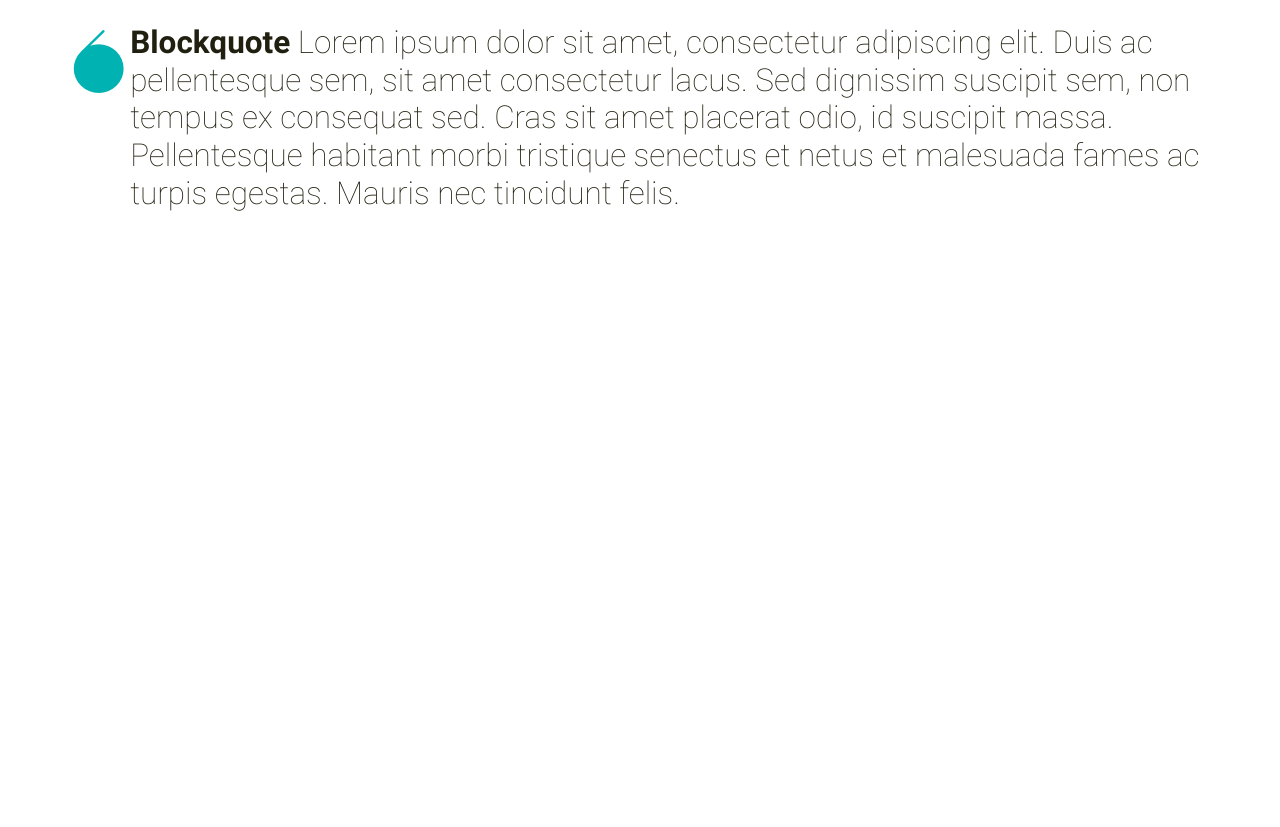
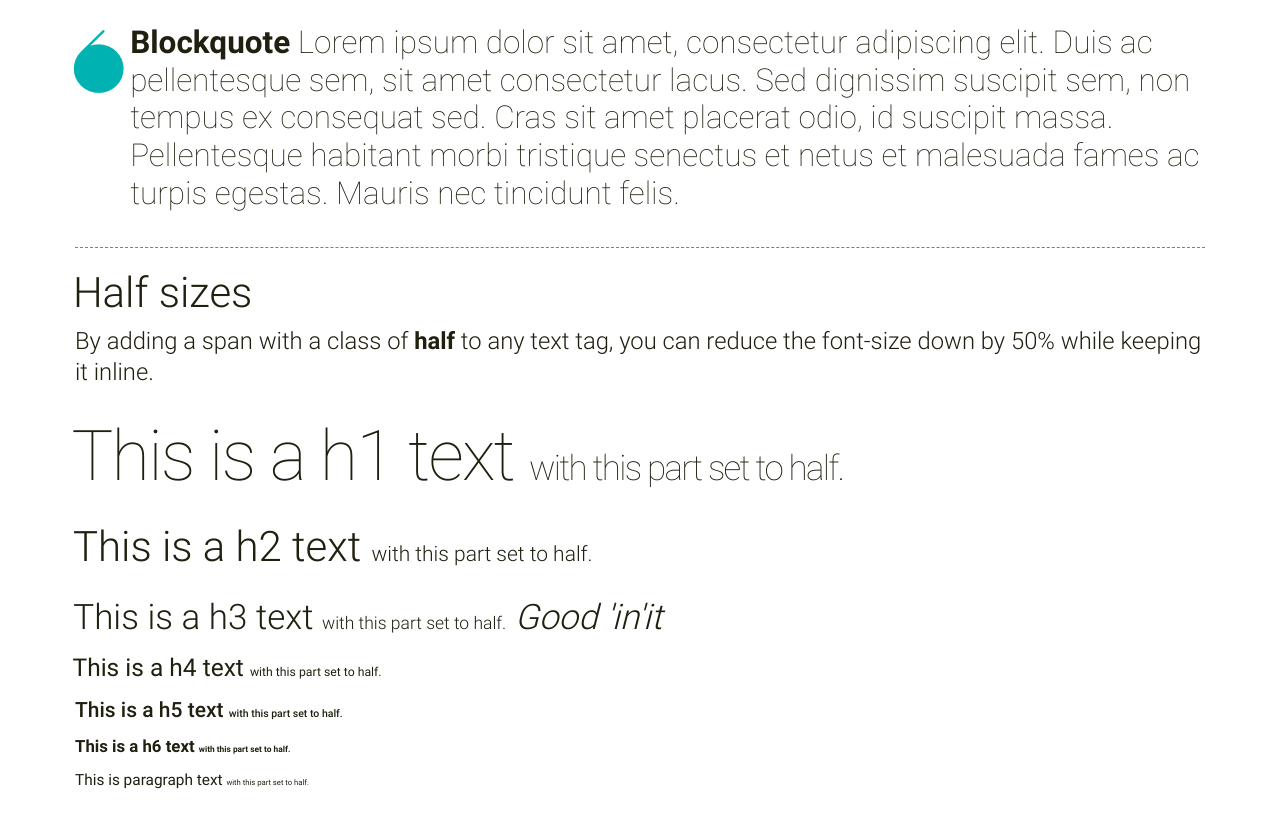
Before and after one commit to SimonSharville/Bootstrap_Boilerplate, a plain HTML site: page docs/ui/typography.html in a window 1280 px wide. Shown: the part 4747-5574 px from the top of the page. Before the commit the page ends 5074 px from the top, so only its background shows below. Drawn offline with nearby package versions, Linux system fonts and the light colour scheme.

Commit message:
Added Half-sizes to typography

```diff
--- a/docs/ui/typography.html
+++ b/docs/ui/typography.html
@@ -218,10 +218,21 @@
             <div class="col-xs-12">
               <blockquote class="quote"><strong>Blockquote</strong> Lorem ipsum dolor sit amet, consectetur adipiscing elit. Duis ac pellentesque sem, sit amet consectetur lacus. Sed dignissim suscipit sem, non tempus ex consequat sed. Cras sit amet placerat odio, id suscipit massa. Pellentesque habitant morbi tristique senectus et netus et malesuada fames ac turpis egestas. Mauris nec tincidunt felis.</blockquote>
             </div>
+        </div>
 
-
-
-
+        <div class="row">
+          <div class="col-xs-12">
+            <div class="divider-dashed"></div>
+            <h2>Half sizes</h2>
+            <p class="intro">By adding a span with a class of <strong>half</strong> to any text tag, you can reduce the font-size down by 50% while keeping it inline.</p>
+            <h1>This is a h1 text <span class="half">with this part set to half.</span></h1>
+            <h2>This is a h2 text <span class="half">with this part set to half.</span></h2>
+            <h3>This is a h3 text <span class="half">with this part set to half.</span> <i>Good 'in'it</i></h3>
+            <h4>This is a h4 text <span class="half">with this part set to half.</span></h4>
+            <h5>This is a h5 text <span class="half">with this part set to half.</span></h5>
+            <h6>This is a h6 text <span class="half">with this part set to half.</span></h6>
+            <p>This is paragraph text <span class="half">with this part set to half.</span></p>
+          </div>
         </div>
       </div> <!-- / container -->
     </div> <!-- / wrapper -->
```
Also changed, not shown: 1 other file.
